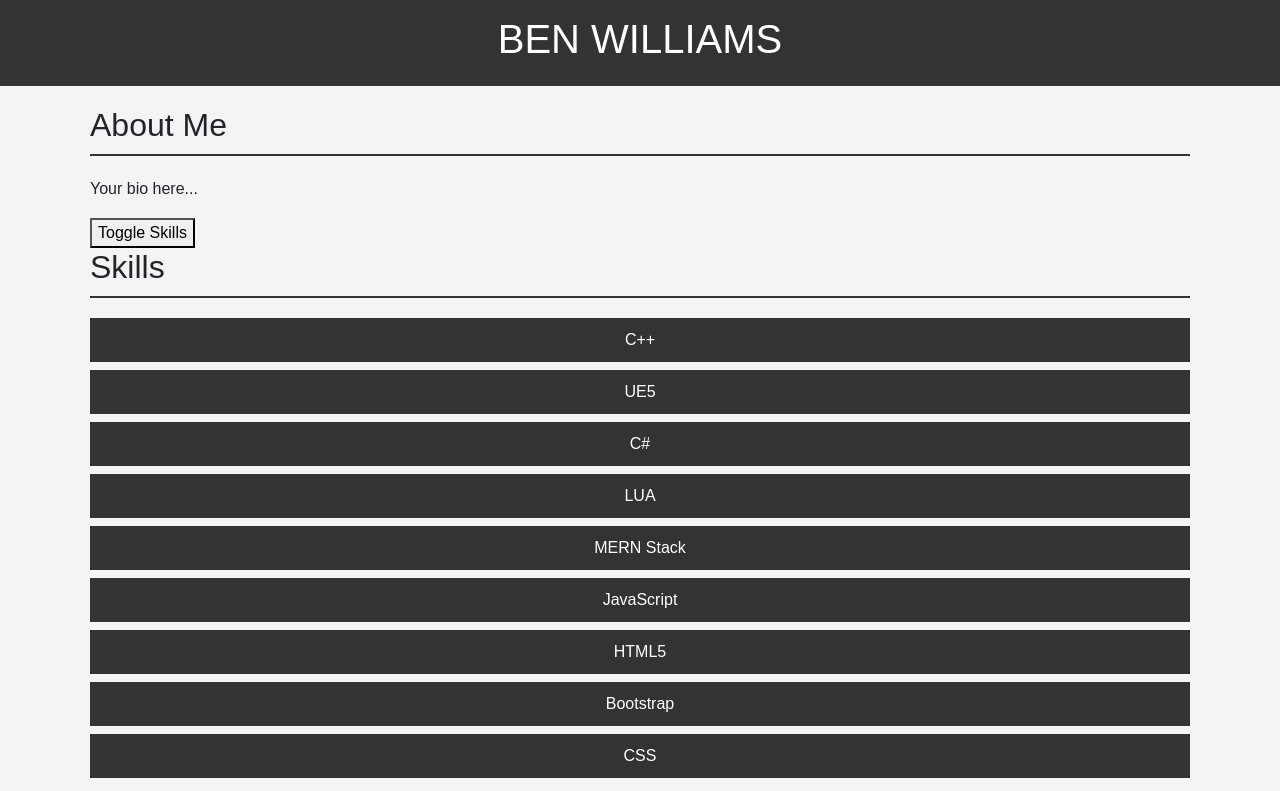
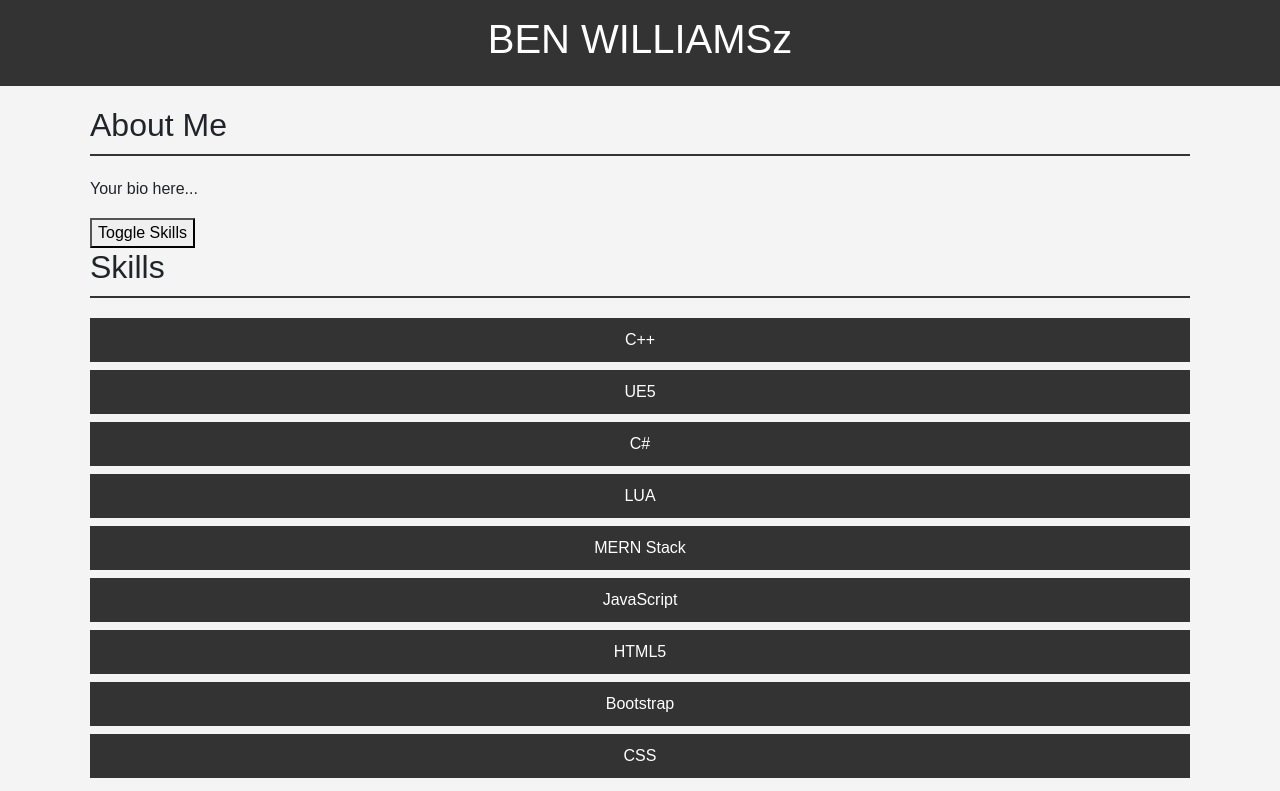
Before and after one commit to bones2421/bones2421.github.io, a plain HTML site: page index.html in a window 1280 px wide. Shown: the top 791 px of the page. Drawn offline with nearby package versions, Linux system fonts and the light colour scheme.

Commit message:
Update index.html

```diff
--- a/index.html
+++ b/index.html
@@ -47,7 +47,7 @@
 <body>
 
     <header>
-        <h1>BEN WILLIAMS</h1>
+        <h1>BEN WILLIAMSz</h1>
     </header>
 
     <div class="container">
```
